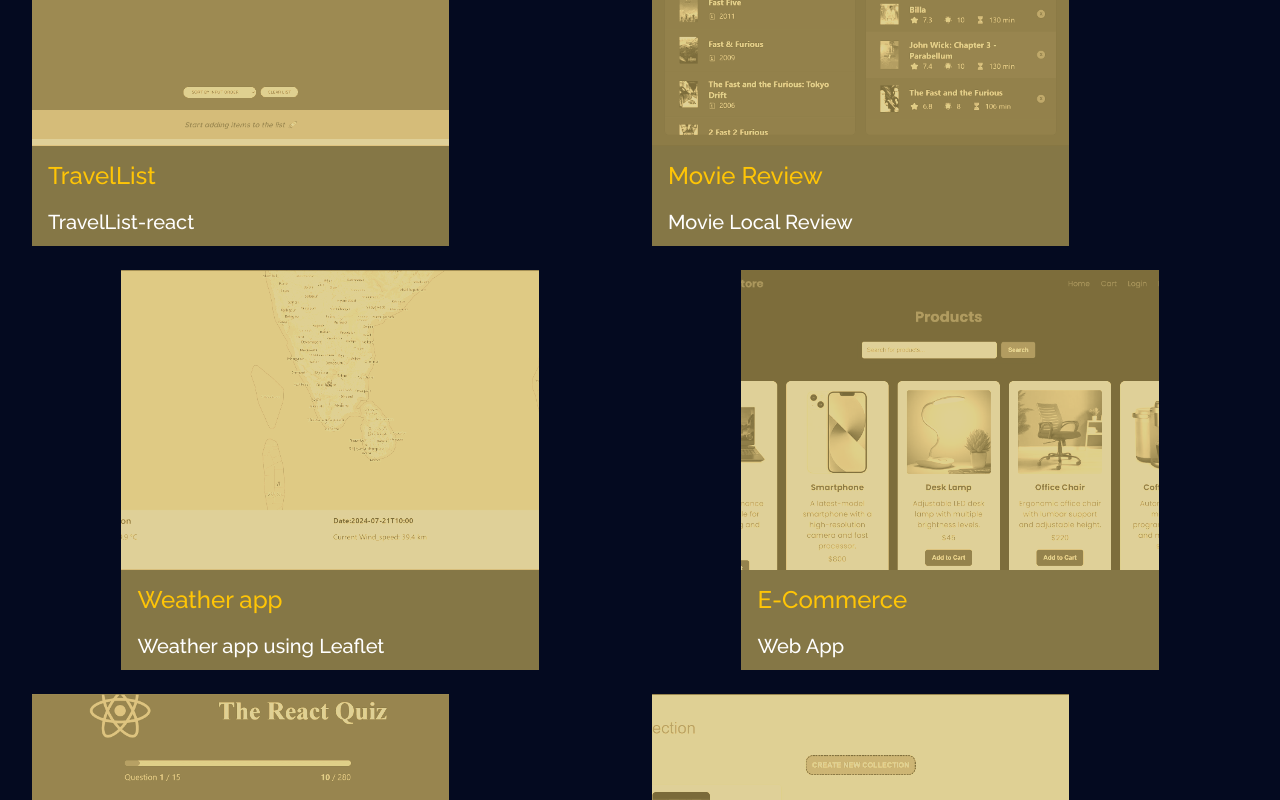
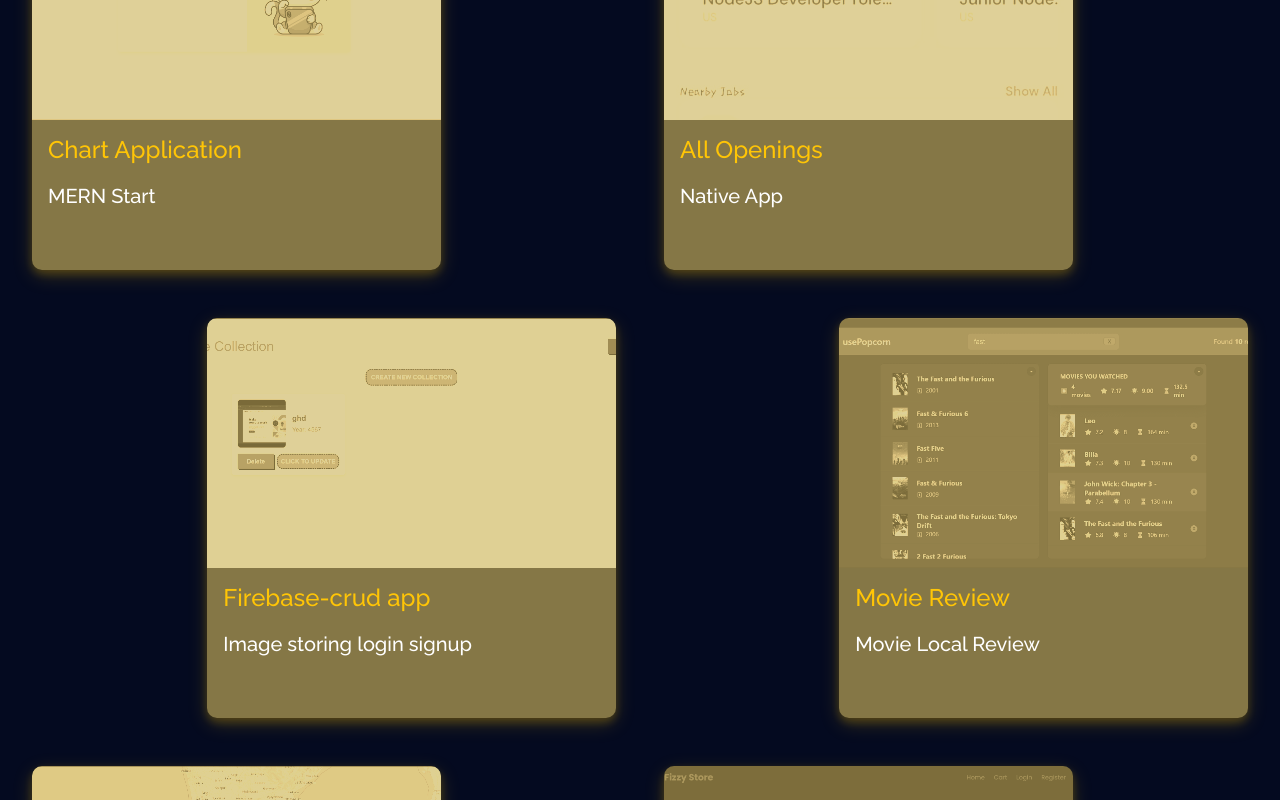
Before and after one commit to Arun6381/Arunportfoliome, a React (Vite) app: page /project in a window 1280 px wide. Shown: the part 760-1560 px from the top of the page. Built offline with nearby package versions, Linux system fonts and the light colour scheme.

Commit message:
resume update and project folder fixed🧧

```diff
--- a/src/components/Projects/Projects.css
+++ b/src/components/Projects/Projects.css
@@ -18,7 +18,7 @@
   display: grid;
   grid-template-columns: 1fr;
   grid-template-rows: auto;
-  gap: 24px;
+  gap: 3rem;
 }
 
 .spanWork {
@@ -26,7 +26,7 @@
 }
 
 .project-card {
-  color: #ffc506;
+  /* existing styles */
   display: flex;
   flex-direction: column;
   width: 100%;
@@ -40,6 +40,14 @@
   transition: all 0.5s;
   opacity: 0;
   transform: translateY(50px);
+  border-radius: 10px;
+  overflow: hidden;
+  box-shadow: 0 4px 8px rgba(255, 197, 6, 0.2), 0 6px 20px rgba(255, 197, 6, 0.19);
+}
+
+.project-card:hover {
+  box-shadow: 0 0 15px rgba(255, 197, 6, 0.8), 0 0 30px rgba(255, 197, 6, 0.6), 0 0 45px rgba(255, 197, 6, 0.4);
+  transform: translateY(0); /* Smooth transition on hover */
 }
 
 .project-card::before {
@@ -54,9 +62,7 @@
   transition: opacity 0.5s;
   z-index: 1;
 }
-/* .project-card:hover::after{
-  background-color: transparent;
-} */
+
 .project-card:hover::before {
   opacity: 0;
 }
@@ -66,12 +72,13 @@
 }
 
 .project-image {
-  height: 300px;
+  height: 250px; /* Adjusted height for better balance */
   background-position: center;
   background-size: cover;
   background-repeat: no-repeat;
   filter: sepia(100%);
   z-index: 0;
+  border-radius: 10px 10px 0 0; /* Matches card's rounded corners */
 }
 
 .project-card-title {
@@ -89,12 +96,31 @@
   position: relative;
 }
 
+@media (max-width: 767px) {
+  .flex-end,
+  .flex-start {
+    margin-left: auto; /* Override the margin */
+    margin-right: auto; /* Center-align in mobile view */
+  }
+}
+
+/* Keep flex alignment active for desktop view */
 @media (min-width: 768px) {
+  .flex-end {
+    margin-left: 0; /* Align to the left */
+    margin-right: auto;
+  }
+
+  .flex-start {
+    margin-left: auto; /* Align to the right */
+    margin-right: 0;
+  }
+
+
   .project-grid {
     grid-template-columns: repeat(2, 1fr);
     grid-template-rows: repeat(4, auto);
   }
-
 }
 
 .scroll-animation {
--- a/src/components/Projects/Projects.jsx
+++ b/src/components/Projects/Projects.jsx
@@ -7,6 +7,8 @@ import Blog from "./../../assets/project/fizzy.png";
 import Quiz from "./../../assets/project/Rquiz.png";
 import Movies from "./../../assets/project/Movies.png";
 import World from "./../../assets/project/World.png";
+import Chart from "./../../assets/project/Chart.png";
+import Native from "./../../assets/project/Native.jpg";
 import useScrollAnimation from "./useScrollAnimation.jsx";
 const works = [
   {
@@ -29,13 +31,34 @@ const works = [
     flex: "start",
   },
   {
+    id: 9,
+    title: "Chart Application",
+    description:
+      "A website that provides group Chart with Friends through online.",
+    subtitle: "MERN Start",
+    img: Chart,
+    link: "https://github.com/Arun6381/group-chat-gql",
+    flex: "end",
+  },
+  {
+    id: 10,
+    title: "All Openings",
+    description:
+      "A website that provides user to get all the company opening in online.",
+    subtitle: "Native App",
+    img: Native,
+    link: "https://github.com/Arun6381/react-native-job-board",
+    flex: "end",
+  },
+  {
     id: 3,
-    title: "TravelList",
-    description: "A website that provides pirated content for free.",
-    subtitle: "TravelList-react",
-    img: TravelList,
-    link: "https://github.com/Arun6381/travellist-react",
-    flex: "end",
+    title: "Firebase-crud app",
+    description:
+      "A curd  application with Google login and email login  functionality for easy Managing users.",
+    subtitle: "Image storing login signup",
+    img: Todo,
+    link: "https://github.com/Arun6381/fire-store-movcoll",
+    flex: "start",
   },
   {
     id: 4,
@@ -44,7 +67,7 @@ const works = [
     subtitle: "Movie Local Review",
     img: Movies,
     link: "https://github.com/Arun6381/movie-local-review",
-    flex: "end",
+    flex: "start",
   },
   {
     id: 5,
@@ -53,17 +76,17 @@ const works = [
     subtitle: "Weather app using Leaflet",
     img: Weather,
     link: "https://github.com/Arun6381/Clicked-Weather-app-leaflet",
-    flex: "start",
+    flex: "end",
   },
   {
     id: 6,
     title: "E-Commerce",
     description: "A web app that helps Buy products in online",
-    subtitle: "Web App",
+    subtitle: "MERN Stack",
     img: Blog,
     link: "https://github.com/Arun6381/e-comfizzystore",
 
-    flex: "start",
+    flex: "end",
   },
   {
     id: 7,
@@ -72,17 +95,16 @@ const works = [
     subtitle: "Web App Using JSON server",
     img: Quiz,
     link: "https://github.com/Arun6381/quizz-using-context-reducer-json-server",
-    flex: "end",
+    flex: "start",
   },
   {
     id: 8,
-    title: "Firebase-crud app",
-    description:
-      "A curd  application with Google login and email login  functionality for easy Managing users.",
-    subtitle: "Image storing login signup",
-    img: Todo,
-    link: "https://github.com/Arun6381/fire-store-movcoll",
-    flex: "end",
+    title: "TravelList",
+    description: "A website that provides pirated content for free.",
+    subtitle: "TravelList-react",
+    img: TravelList,
+    link: "https://github.com/Arun6381/travellist-react",
+    flex: "start",
   },
 ];
 
@@ -100,7 +122,7 @@ function Projects() {
             onClick={() => window.open(work.link)}
             key={work.id}
             className={`project-card ${
-              work.flex === "end" ? "flex-end" : ""
+              work.flex === "end" ? "flex-end" : "flex-start"
             } scroll-animation`}
             ref={(el) => (elementsRef.current[index] = el)}
           >
```
Also changed, not shown: src/assets/project/Chart.png (added), src/assets/project/Native.jpg (added).
